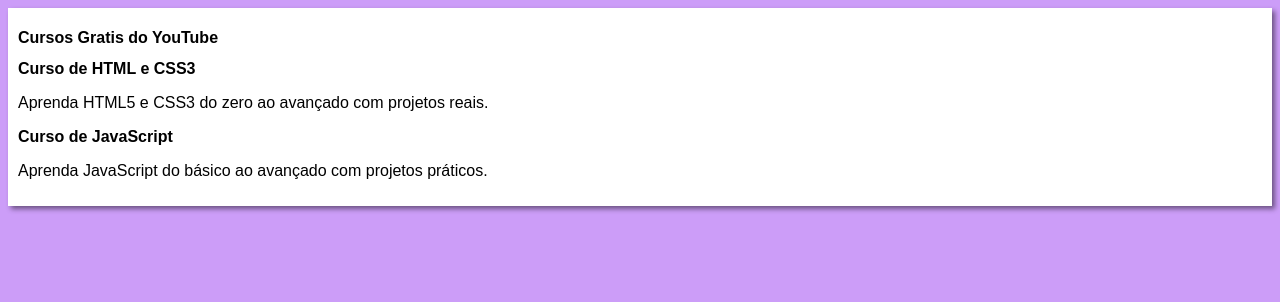
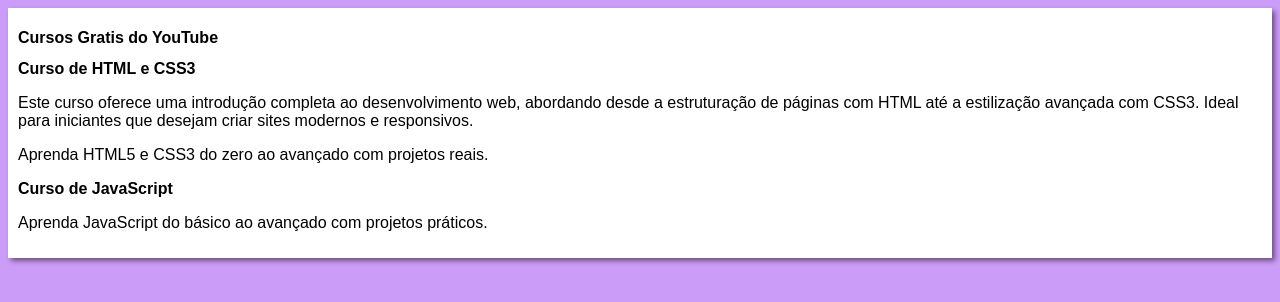
Before and after one commit to WesleyBarbosa/Projeto-site, a plain HTML site: page index.html in a window 1280 px wide. Drawn offline with Linux system fonts and the light colour scheme.

Commit message:
Update index.html

```diff
--- a/index.html
+++ b/index.html
@@ -14,6 +14,7 @@
         </header>
         <article>
             <h2>Curso de HTML e CSS3</h2>
+            <p>Este curso oferece uma introdução completa ao desenvolvimento web, abordando desde a estruturação de páginas com HTML até a estilização avançada com CSS3. Ideal para iniciantes que desejam criar sites modernos e responsivos.</p>
             <p>Aprenda HTML5 e CSS3 do zero ao avançado com projetos reais.</p>
         </article>
         <article>
```
